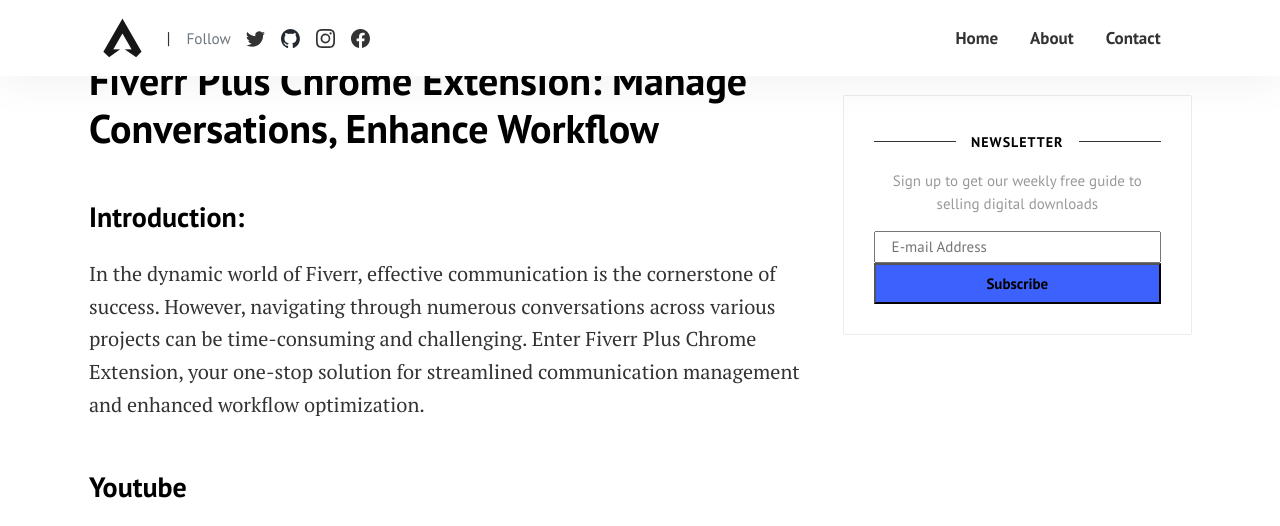
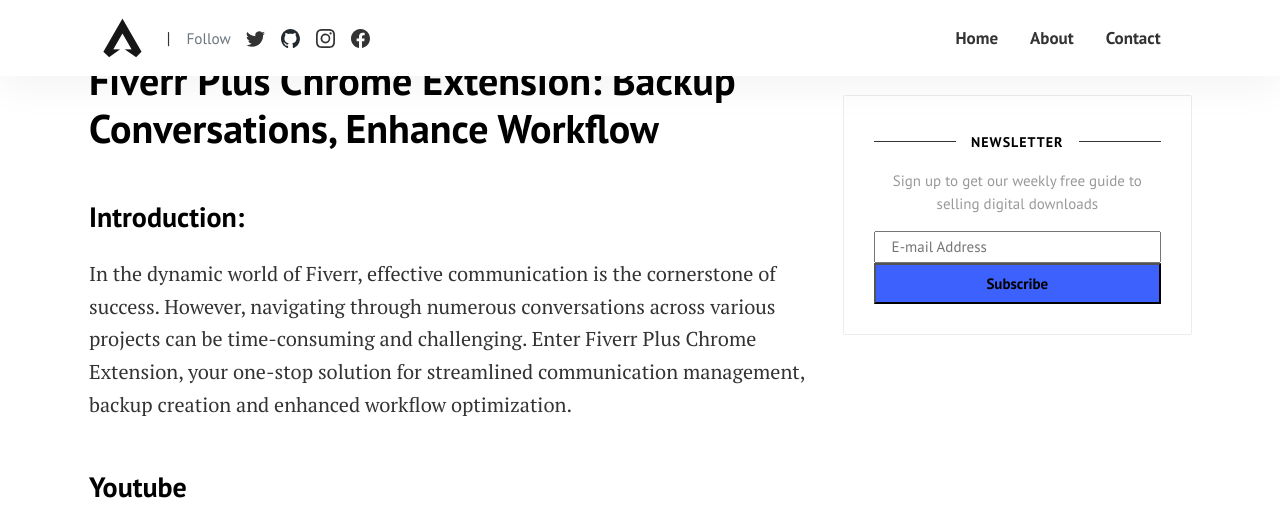
Before and after one commit to ECodeeshop/blog, a Jekyll site: the page built from _posts/2023-11-20-fiverr-plus-chrome-extension.md, in a window 1280 px wide and 1400 px high, scrolled down 525 px. Shown: the top 526 px of the window. Built offline with Jekyll 4.4.1, drawn with Linux system fonts in a browser that asks for light colours; comment, search, counter and statistics services are not loaded; some of the changed text lies outside the part shown.

Commit message:
Update 2023-11-20-fiverr-plus-chrome-extension.md

```diff
--- a/_posts/2023-11-20-fiverr-plus-chrome-extension.md
+++ b/_posts/2023-11-20-fiverr-plus-chrome-extension.md
@@ -1,13 +1,13 @@
 ---
 layout: post
-title:  "Fiverr Plus Chrome Extension: Manage Conversations, Enhance Workflow"
+title:  "Fiverr Plus Chrome Extension: Backup Conversations, Enhance Workflow"
 author: Anant
 categories: [ chrome, extension, fiverr, plus, chat, backup, CSV, PDF, automation ]
 image: assets/images/5.jpg
 ---
 
 ### Introduction:
-In the dynamic world of Fiverr, effective communication is the cornerstone of success. However, navigating through numerous conversations across various projects can be time-consuming and challenging. Enter Fiverr Plus Chrome Extension, your one-stop solution for streamlined communication management and enhanced workflow optimization.
+In the dynamic world of Fiverr, effective communication is the cornerstone of success. However, navigating through numerous conversations across various projects can be time-consuming and challenging. Enter Fiverr Plus Chrome Extension, your one-stop solution for streamlined communication management, backup creation and enhanced workflow optimization.
 
 ### Youtube
 <iframe width="100%" height="500" src="https://www.youtube.com/embed/" title="Fiverr Plus Chrome Extension" frameborder="0" allow="accelerometer; autoplay; clipboard-write; encrypted-media; gyroscope; picture-in-picture; web-share" allowfullscreen></iframe>
```
Also changed, not shown: other parts of _posts/2023-11-20-fiverr-plus-chrome-extension.md (+1 -1 lines).
